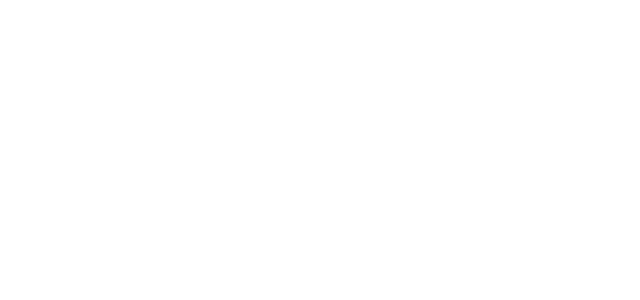
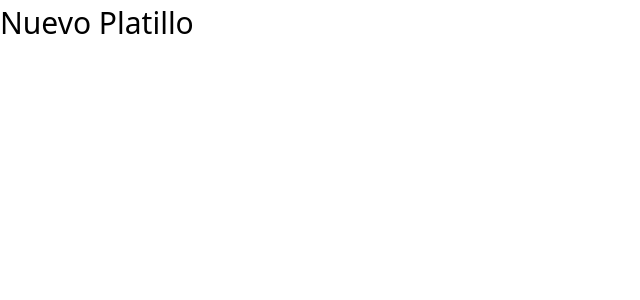
Before and after one commit to FerGuevaraM95/restaurant-client, a React (Create React App) app: page /nuevo-platillo in a window 1280 px wide. Before the commit this address had no page. Shown: the top 300 px of the page, without its empty margins (0-640 px from the left). Built offline with nearby package versions, Linux system fonts and the light colour scheme.

Commit message:
(Add): Create routes from pages

```diff
--- a/src/App.js
+++ b/src/App.js
@@ -2,12 +2,16 @@ import React from 'react';
 import { Routes, Route } from 'react-router';
 
 import { Orders } from './components/pages/Orders';
+import { Menu } from './components/pages/Menu';
+import { NewMeal } from './components/pages/NewMeal';
 
 function App() {
   return (
     <div>
       <Routes>
         <Route path="/" element={<Orders />} />
+        <Route path="/menu" element={<Menu />} />
+        <Route path="/nuevo-platillo" element={<NewMeal />} />
       </Routes>
     </div>
   );
--- /dev/null
+++ b/src/components/pages/Menu.js
@@ -0,0 +1,9 @@
+import React from 'react';
+
+export const Menu = () => {
+  return (
+    <>
+      <h1 className="text-3xl font-light mb-4">Menú</h1>
+    </>
+  );
+}
--- /dev/null
+++ b/src/components/pages/NewMeal.js
@@ -0,0 +1,9 @@
+import React from 'react';
+
+export const NewMeal = () => {
+  return (
+    <>
+      <h1 className="text-3xl font-light mb-4">Nuevo Platillo</h1>
+    </>
+  );
+}
```
